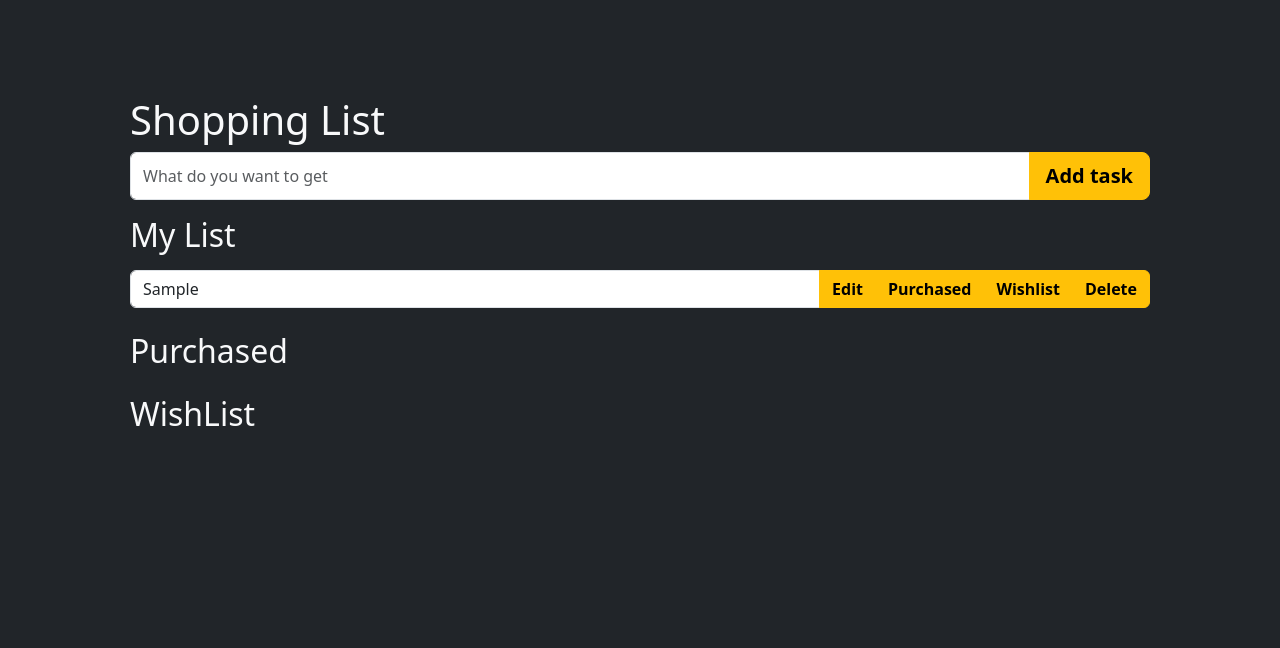
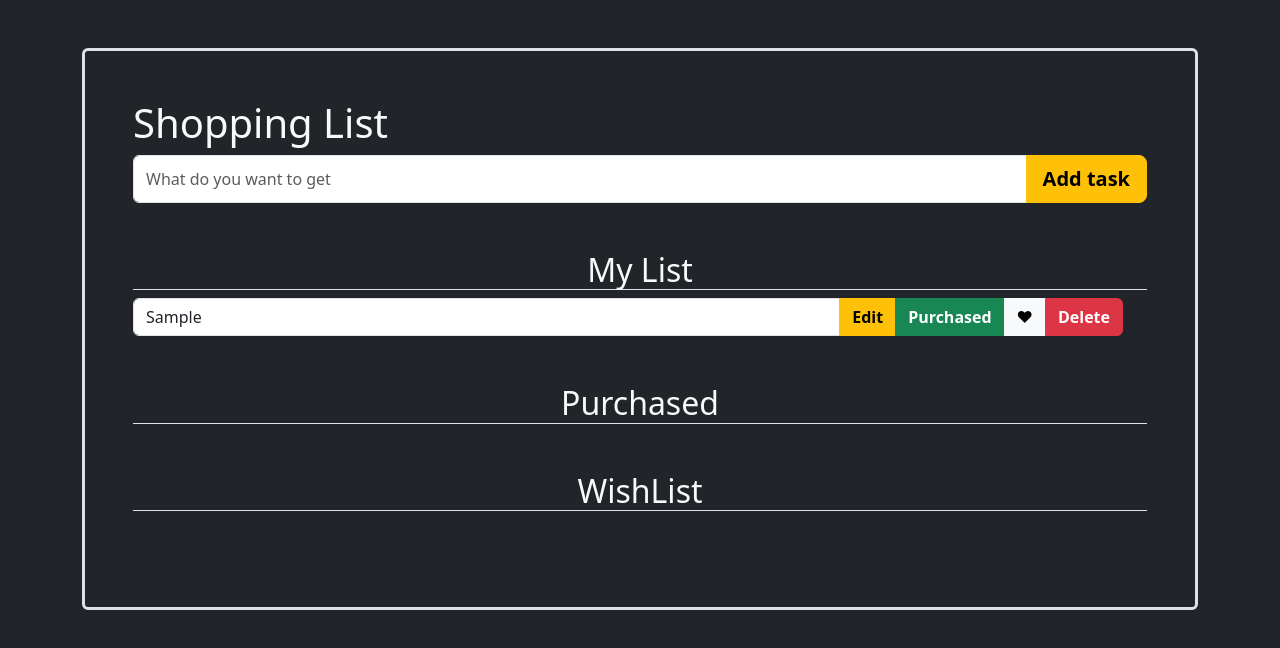
Before and after one commit to Tybello-123/shopping-list, a plain HTML site: page index.html in a window 1280 px wide. Both pictures are taken after typing "Sample" into the empty fields and a click on the button "Add task". Drawn offline with nearby package versions, Linux system fonts and the light colour scheme.

Commit message:
5th commit

```diff
--- a/index.html
+++ b/index.html
@@ -12,7 +12,7 @@
 </head>
 <body class="bg-dark text-light">
     <div class="container">
-       <div class="container my-5 p-5">
+       <div class="container my-5 p-5 border border-3 rounded">
         <h1>Shopping List</h1>
         <div class="row">
          <div class="col-md">
@@ -26,10 +26,10 @@
          </div>
         </div>
 
-        <section id="task-list" class="my-3">
-          <h2>My List</h2>
+        <section id="task-list" class="my-5">
+          <h2 class="text-center border-bottom">My List</h2>
 
-          <div id="tasks" class="row items">
+          <div id="tasks" class="row d-block w-100 items ">
             <!-- <div class="col-md task">
               <div class="input-group content">
                 <input id="new-item" type="text" class="form-control text" placeholder="new item" aria-label="Recipient's username with two button addons">
@@ -43,9 +43,9 @@
 
         </section>
 
-        <section id="purchased" class="my-3">
-          <h2>Purchased</h2>
-          <div id="purchased" class="row purchases">
+        <section id="purchased" class="my-5">
+          <h2 class="text-center border-bottom">Purchased</h2>
+          <div id="purchased" class="row d-block w-100 purchases">
             <!-- <div class="col-md purchased">
               <div class="input-group content">
                 <input id="new-item" type="text" class="form-control text" placeholder="new item" aria-label="Recipient's username with two button addons">
@@ -57,9 +57,9 @@
           </div>
         </section>
 
-        <section id="wishList" class="my-3">
-          <h2>WishList</h2>
-            <div id="wishlist" class="row wishlist">
+        <section id="wishList" class="my-5">
+          <h2 class="text-center border-bottom">WishList</h2>
+            <div id="wishlist" class="row d-block w-100 wishlist">
 
           </div>
         </section>
--- a/script.js
+++ b/script.js
@@ -54,31 +54,38 @@ itemInputEl.setAttribute('readonly','readonly');
 //add the item input element to the item content element
 
 
+
 //create a item edit button and append to item content element
 const itemEditBtn = document.createElement('button');
 itemEditBtn.innerText = 'Edit';
 itemEditBtn.classList.add('btn','btn-warning','fw-bold','edit');
 
+//create a item purchased button and append to item content element
+
+const itemPurchasedBtn = document.createElement('button');
+itemPurchasedBtn.classList.add('btn','btn-success','fw-bold', 'purchased');
+itemPurchasedBtn.innerText = 'Purchased';
 
 
 //create a wishlist button and append to item content element
 
 const itemWishlistBtn = document.createElement('button');
-itemWishlistBtn.classList.add('btn','btn-warning','fw-bold', 'wishlist');
-itemWishlistBtn.innerText = 'Wishlist';
+itemWishlistBtn.classList.add('btn','btn-light','fw-bold', 'wishlist');
+itemWishlistBtn.innerText = '❤';
+
 
 
 //create a item delete button and append to item content element
 
-const itemPurchasedBtn = document.createElement('button');
-itemPurchasedBtn.classList.add('btn','btn-warning','fw-bold', 'purchased');
-itemPurchasedBtn.innerText = 'Purchased';
+const itemDeleteBtn = document.createElement('button');
+itemDeleteBtn.classList.add('btn','btn-danger','fw-bold', 'delete');
+itemDeleteBtn.innerText = 'Delete';
 
-//create a item delete button and append to item content element
+//create a wishlist button and append to item content element
 
-const itemDeleteBtn = document.createElement('button');
-itemDeleteBtn.classList.add('btn','btn-warning','fw-bold', 'delete');
-itemDeleteBtn.innerText = 'Delete';
+const itemReturntBtn = document.createElement('button');
+itemReturntBtn.classList.add('btn','btn-danger','fw-bold', 'return');
+itemReturntBtn.innerText = 'Return';
 
 
 
@@ -95,6 +102,7 @@ itemContentEl.appendChild(itemEditBtn);
 itemContentEl.appendChild(itemPurchasedBtn);
 itemContentEl.appendChild(itemWishlistBtn);
 itemContentEl.appendChild(itemDeleteBtn);
+
 
 //clear the input value
 
@@ -115,40 +123,14 @@ itemEditBtn.addEventListener('click', () => {
 
 });
 
-
-//when the purchases button is clicked
-itemPurchasedBtn.addEventListener('click', () => {
-
-  //Append all the child to direct parent element
-purchaseEl.appendChild(itemEl);
-itemEl.appendChild(itemContentEl);
-
-// append these three components to the itemInput button
-itemContentEl.appendChild(itemInputEl);
-itemContentEl.appendChild(itemEditBtn);
-itemContentEl.appendChild(itemPurchasedBtn);
+itemWishlistBtn.addEventListener('click',  () => {
+   //Append all the child to direct parent element
+wishlistEl.appendChild(itemEl);
+itemContentEl.appendChild(itemReturntBtn);
+itemContentEl.removeChild(itemPurchasedBtn);
 itemContentEl.removeChild(itemWishlistBtn);
 itemContentEl.removeChild(itemDeleteBtn);
-
- })
-
-
-itemWishlistBtn.addEventListener('click', () => {
-   //Append all the child to direct parent element
-
-wishlistEl.appendChild(itemEl);
-itemEl.appendChild(itemContentEl);
-
-// append these three components to the itemInput button
-itemContentEl.appendChild(itemInputEl);
-itemContentEl.appendChild(itemEditBtn);
-itemContentEl.appendChild(itemWishlistBtn);
-itemContentEl.removeChild(itemPurchasedBtn);
-itemContentEl.removeChild(itemDeleteBtn);
-
-
-
-})
+});
 
 
 //when the delete button is clicked just remove the nearest child and it remvoes the others
@@ -159,6 +141,52 @@ itemDeleteBtn.addEventListener('click', () => {
 });
 
 
+//when the purchases button is clicked the first time
+itemPurchasedBtn.addEventListener('click', () => {
+   //Append all the child to direct parent element
+purchaseEl.appendChild(itemEl);
+itemContentEl.appendChild(itemReturntBtn);
+itemContentEl.removeChild(itemPurchasedBtn);
+itemContentEl.removeChild(itemWishlistBtn);
+itemContentEl.removeChild(itemDeleteBtn);
+
+
+});
+
+
+
+itemReturntBtn.addEventListener('click', () => {
+   purchaseEl.removeChild(itemEl);
+   listEl.appendChild(itemEl);
+   itemEl.appendChild(itemContentEl);
+
+// append these three components to the itemInput button
+itemContentEl.appendChild(itemInputEl);
+itemContentEl.appendChild(itemEditBtn);
+itemContentEl.appendChild(itemPurchasedBtn);
+itemContentEl.appendChild(itemWishlistBtn);
+itemContentEl.appendChild(itemDeleteBtn);
+itemContentEl.removeChild(itemReturntBtn);
+
+});
+
+itemReturntBtn.addEventListener('click', () => {
+
+   wishlistEl.removeChild(itemEl);
+   listEl.appendChild(itemEl);
+   itemEl.appendChild(itemContentEl);
+
+// append these three components to the itemInput button
+itemContentEl.appendChild(itemInputEl);
+itemContentEl.appendChild(itemEditBtn);
+itemContentEl.appendChild(itemPurchasedBtn);
+itemContentEl.appendChild(itemWishlistBtn);
+itemContentEl.appendChild(itemDeleteBtn);
+itemContentEl.removeChild(itemReturntBtn);
+
+});
+
+
 })
 
 })
```
